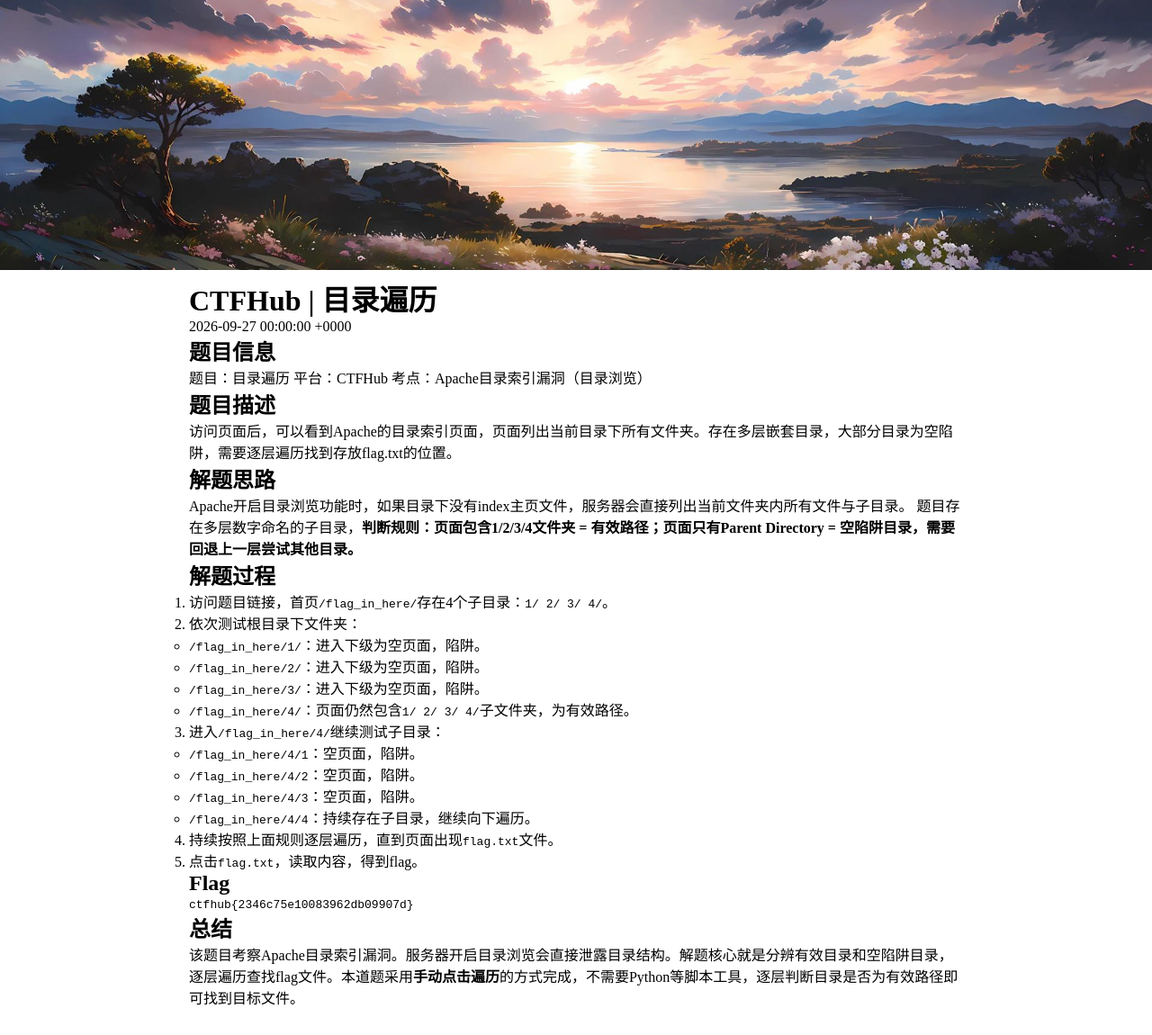
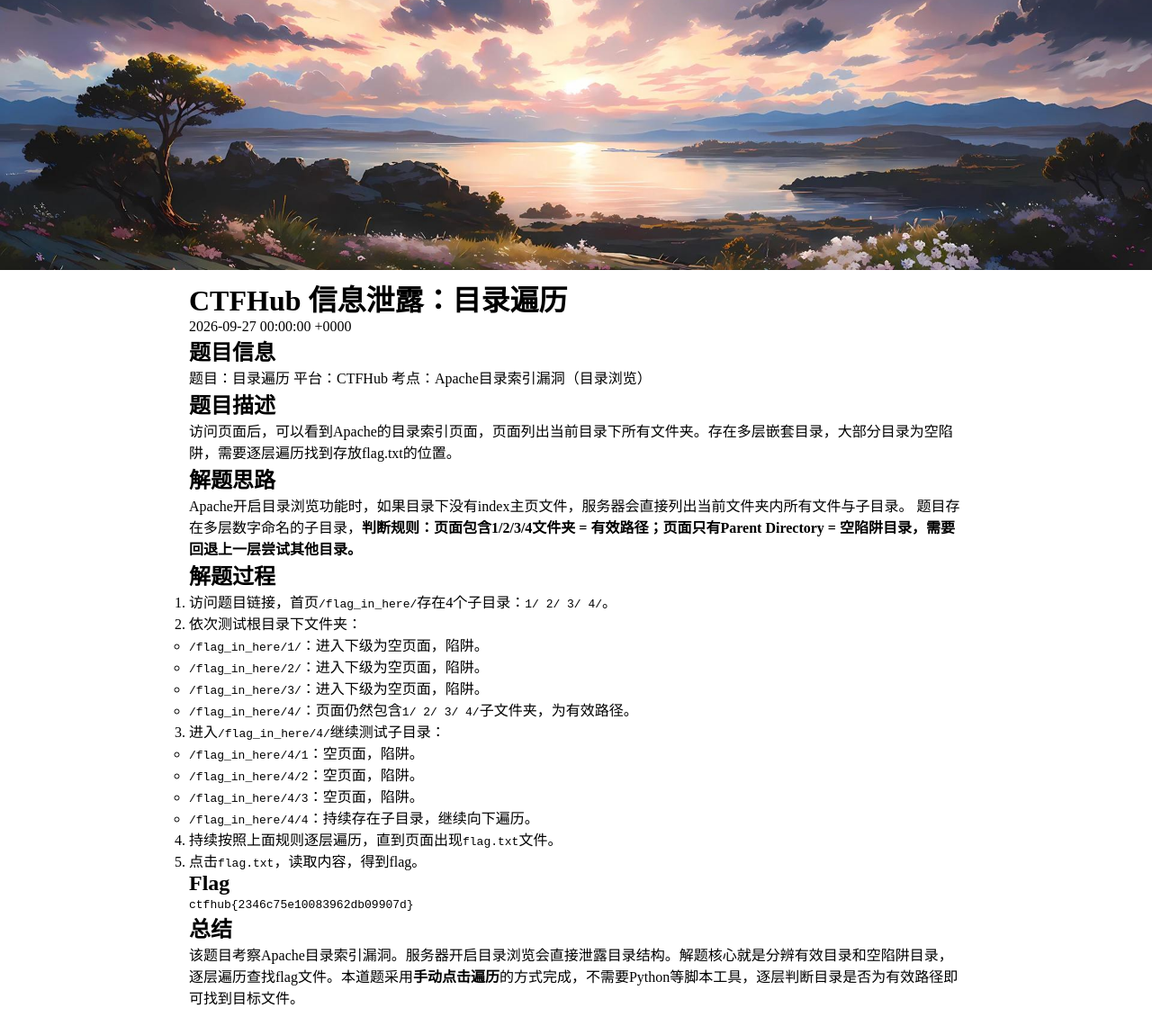
Before and after one commit to adelinecui/adelinecui.github.io, a Jekyll site: the page built from _posts/2026-09-27-ctfhub-mulu.md, in a window 1280 px wide. Shown: the whole page at 90% size. Built offline with Jekyll 4.4.1, drawn with Linux system fonts in a browser that asks for light colours.

Commit message:
Update title for CTFHub post on directory traversal

```diff
--- a/_posts/2026-09-27-ctfhub-mulu.md
+++ b/_posts/2026-09-27-ctfhub-mulu.md
@@ -1,6 +1,6 @@
 ---
 layout: post
-title: "CTFHub | 目录遍历"
+title: "CTFHub 信息泄露：目录遍历 "
 categories: ctfhub
 tags: CTFHub 信息泄露 Apache目录遍历
 ---
```
